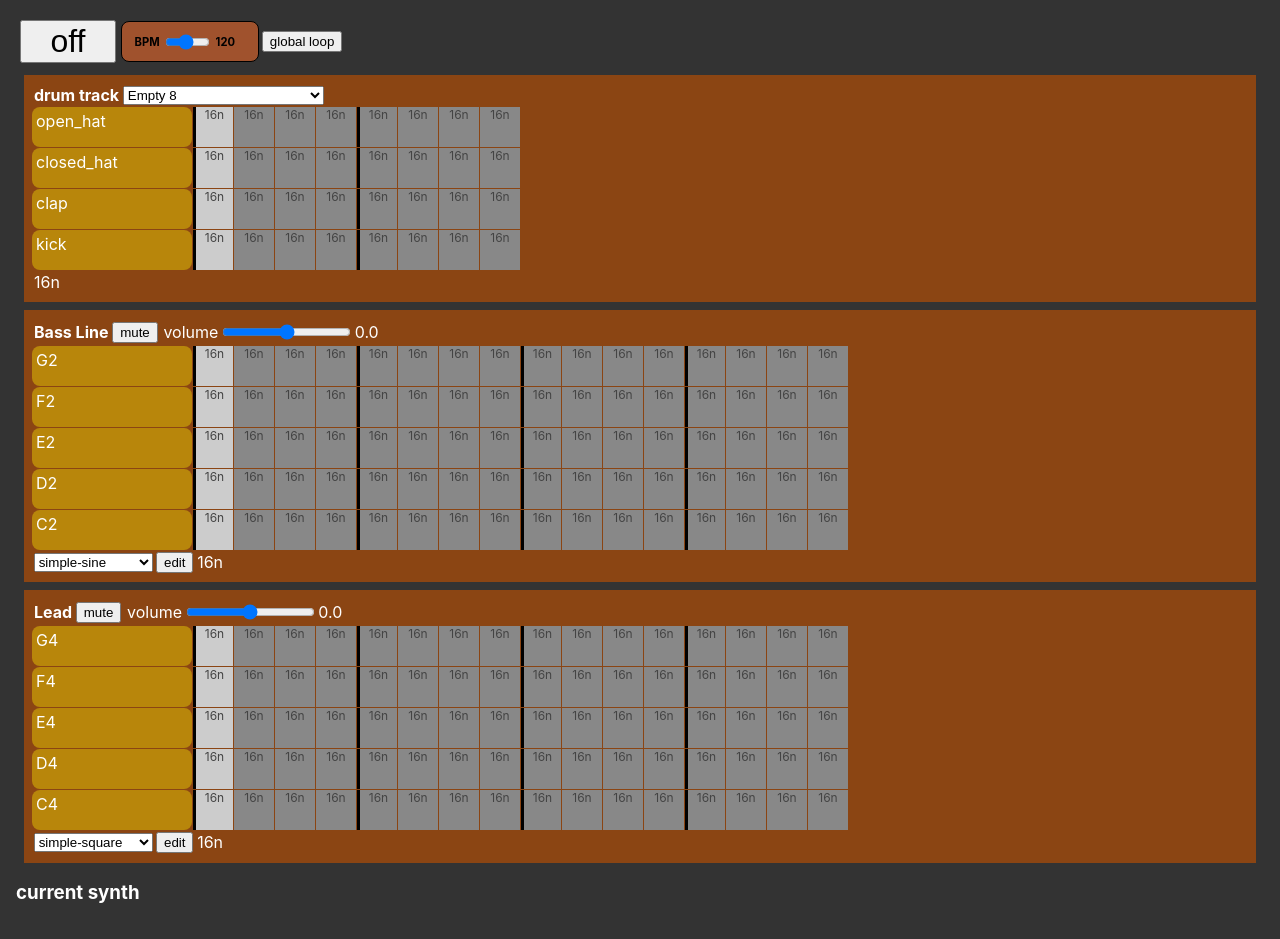
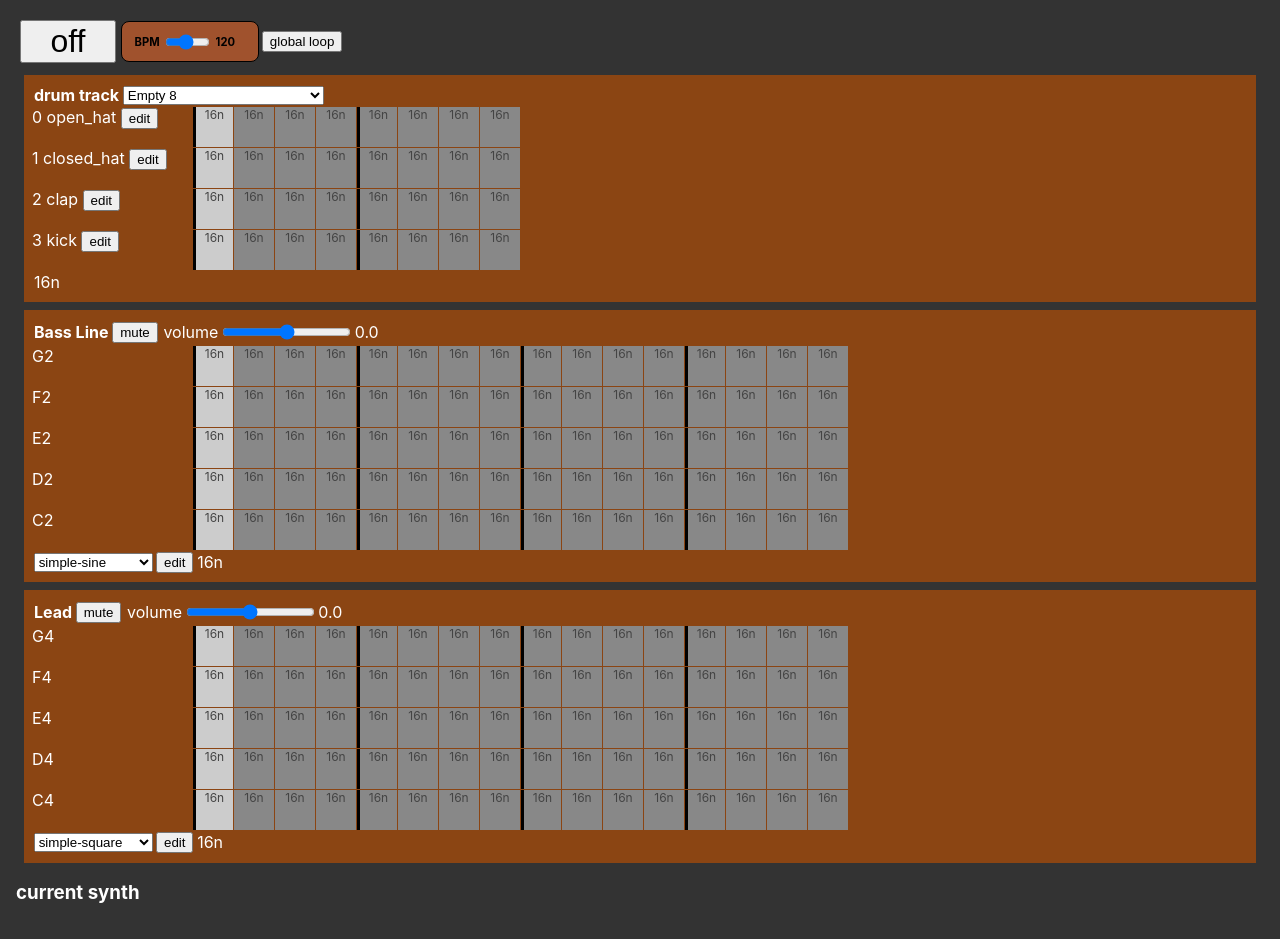
Before and after one commit to joshmarinacci/xp, a React (Create React App) app in the folder synth2/: page / in a window 1280 px wide. Built offline with nearby package versions, Linux system fonts and the light colour scheme.

Commit message:
improve the headers of the sequencer

```diff
--- a/synth2/src/dataobjects.js
+++ b/synth2/src/dataobjects.js
@@ -230,6 +230,9 @@ export class MultiInstrumentSequence extends GenericSequence {
     getRowCount() {
         return this.synths.length
     }
+    getRowSynth(row) {
+        return this.synths[row]
+    }
     playNote(row, col) {
         let synth = this.synths[row]
         let cell = this.getCell(row,col)
--- a/synth2/src/sequencer.jsx
+++ b/synth2/src/sequencer.jsx
@@ -53,7 +53,10 @@ function InstrumentSelector({availableInstruments,data}) {
         })}
     </select>
 }
-function SequenceGrid({data}) {
+function TestHeader({data,row}) {
+    return <div>{data.getRowName(row)}</div>
+}
+function SequenceGrid({data, header, onEdit}) {
     const [step, setStep] = useState(data.getCurrentStep())
     const [stepCount, setStepCount] = useState(data.getStepCount())
     let stepSize = '40px'
@@ -80,9 +83,12 @@ function SequenceGrid({data}) {
             data.off('data', cb)
         }
     })
+    let Header = header
+    if(!Header) Header = TestHeader
     let rows = range(data.getRowCount()).map((num, j) => {
         return <>
-            <div className={'header'} key={'header' + num}>{data.getRowName(j)}</div>
+            {/*<div className={'header'} key={'header' + num}>{data.getRowName(j)}</div>*/}
+            <Header className={'header'} key={'header'+num} data={data} row={num} onEdit={onEdit}/>
             {range(data.getStepCount()).map((col) => {
                 return <StepCell key={"step" + col} row={j} col={col} data={data}
                                  active_step={step}/>
@@ -132,7 +138,7 @@ export function SingleInstrumentSequencerGrid({data, onEdit, availableInstrument
             <MuteButton instrument={data}/>
             <VolumeSlider volumeNode={data.volume}/>
         </HBox>
-        <SequenceGrid data={data}/>
+        <SequenceGrid data={data} onEdit={onEdit}/>
         <HBox>
             <InstrumentSelector
                 availableInstruments={availableInstruments}
@@ -153,6 +159,11 @@ function PresetsLoader({onChange}) {
     </select>
 }
 
+function SimpleHeader({data,row, onEdit}) {
+    return <div>{row} {data.getRowName(row)} <button onClick={()=>{
+        onEdit(data.getRowSynth(row).synth)
+    }}>edit</button></div>
+}
 export function MultiInstrumentSequencerGrid({data,onEdit}) {
     return <div className={'sequencer'}>
         <HBox>
@@ -161,7 +172,7 @@ export function MultiInstrumentSequencerGrid({data,onEdit}) {
                 data.loadPreset(preset)
             }}/>
         </HBox>
-        <SequenceGrid data={data}/>
+        <SequenceGrid data={data} header={SimpleHeader} onEdit={onEdit}/>
         <HBox>
             <label>{data.default_duration}</label>
         </HBox>
```
